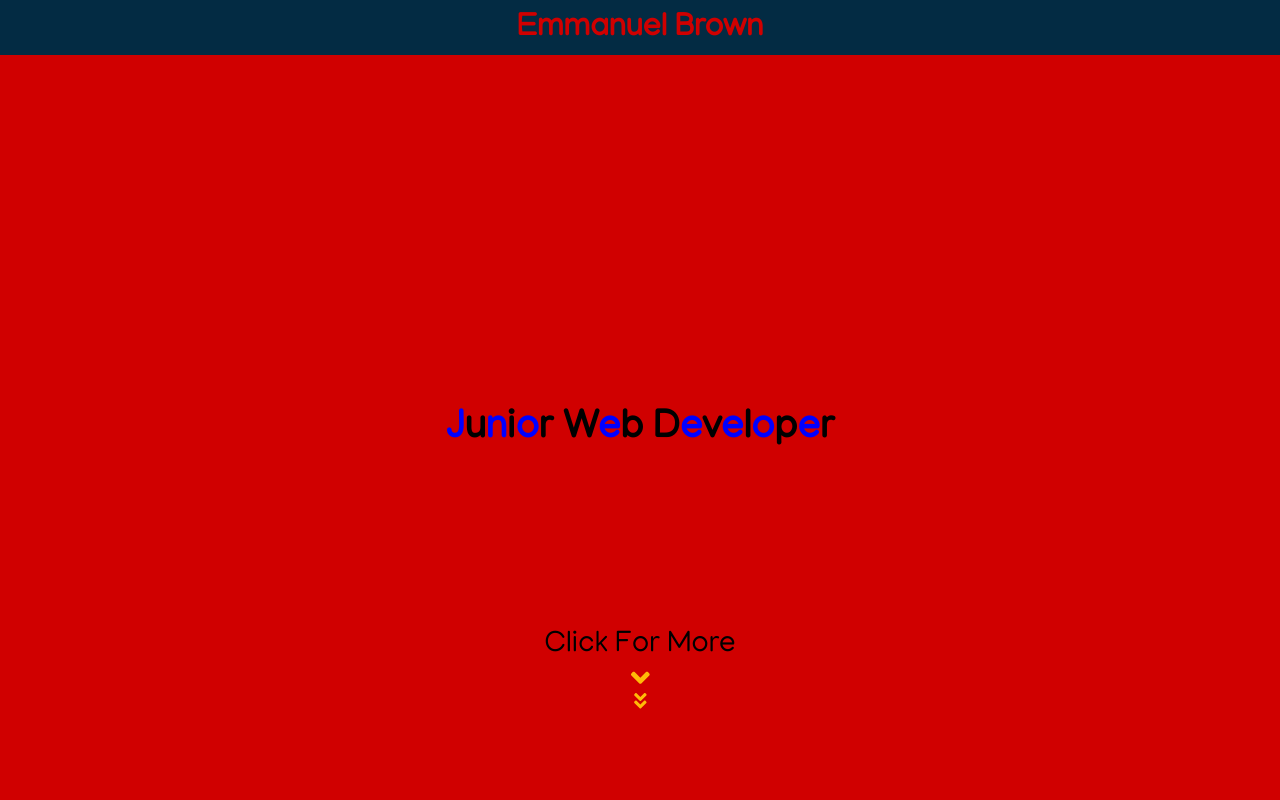
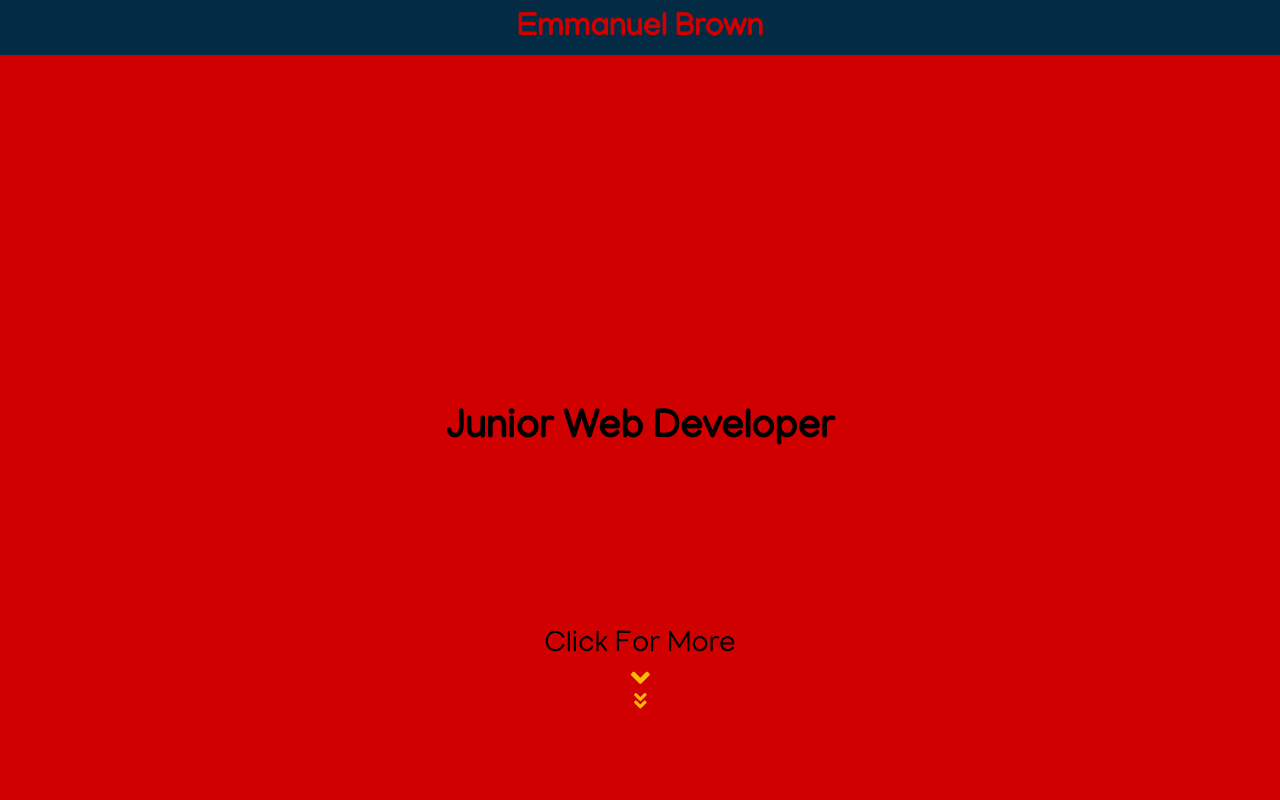
Before and after one commit to emmanuel-brown/Person_Site, a React (Create React App) app: page / in a window 1280 px wide. Shown: the top 800 px of the page. Built offline with nearby package versions, Linux system fonts and the light colour scheme.

Commit message:
.a style is not complete

```diff
--- a/src/Components/Home/headShot.scss
+++ b/src/Components/Home/headShot.scss
@@ -26,9 +26,9 @@
             text-align: center;
             margin: 0;
             width: 80%;
-            .a{
-                color: blue
-            }
+            // .a{
+            //     color: blue
+            // }
         }
     }
 }
```
